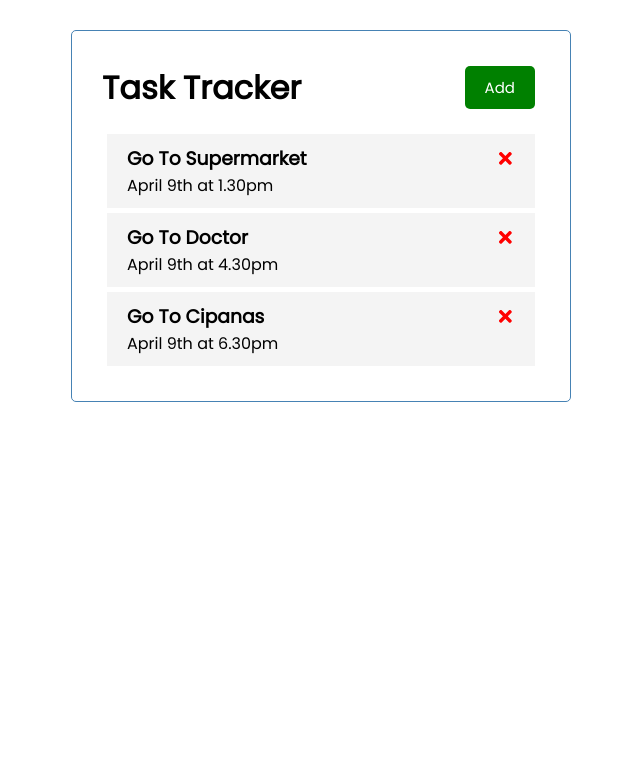
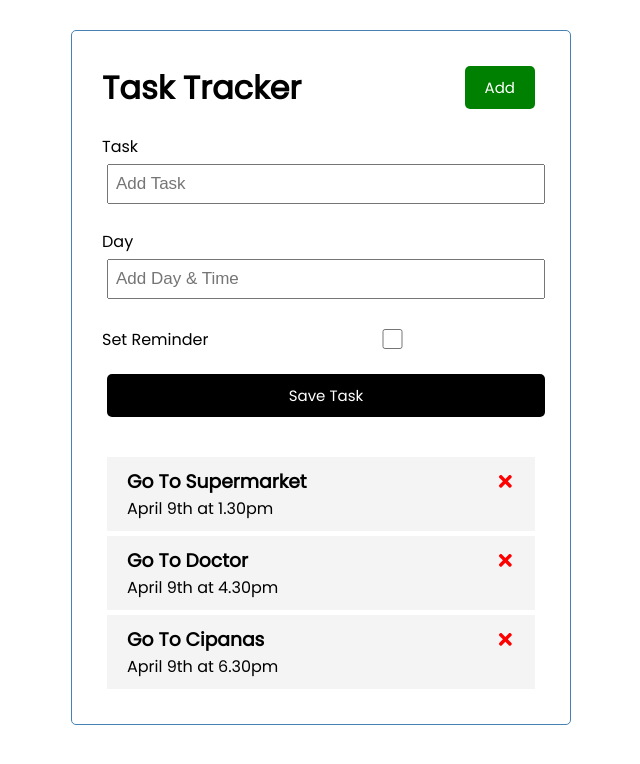
Before and after one commit to nurfaiz3003/react-task-app, a React (Create React App) app: page / in a window 1280 px wide. Shown: the top 764 px of the page, without its empty margins (319-959 px from the left). Built offline with nearby package versions, Linux system fonts and the light colour scheme.

Commit message:
Add Form

```diff
--- a/src/App.js
+++ b/src/App.js
@@ -1,6 +1,7 @@
 import { useState } from 'react';
 import Header from './component/Header';
 import Tasks from './component/Tasks';
+import AddTask from './component/AddTask';
 
 function App() {
   const [tasks, setTasks] = useState(
@@ -39,6 +40,7 @@
   return (
     <div className="container">
       <Header />
+      <AddTask />
       {tasks.length > 0 ? (<Tasks tasks={tasks} onDelete={deleteTask} onToggle={toggleReminder} />) : ('No Tasks') }
     </div>
   );
--- /dev/null
+++ b/src/component/AddTask.js
@@ -0,0 +1,22 @@
+const AddTask = () => {
+    return (
+        <form className='add-form'>
+            <div className='form-control'>
+                <label>Task</label>
+                <input type='text' placeholder='Add Task' />
+            </div>
+            <div className='form-control'>
+                <label>Day</label>
+                <input type='text' placeholder='Add Day & Time' />
+            </div>
+            <div className='form-control form-control-check'>
+                <label>Set Reminder</label>
+                <input type='checkbox' />
+            </div>
+
+            <input type='submit' value='Save Task' className='btn btn-block' />
+        </form>
+    )
+}
+
+export default AddTask;
--- a/src/component/Task.js
+++ b/src/component/Task.js
@@ -2,7 +2,7 @@
 
 const Task = ({ task, onDelete, onToggle }) => {
     return (
-        <div  className={`task ${task.reminder ? 'reminder' : ''}`} onDoubleClick={() => onToggle(task.id)} >
+        <div  className={`task ${ task.reminder ? 'reminder' : '' }`} onDoubleClick={() => onToggle(task.id)} >
             <h3>
                 {task.text}
                 <FaTimes style={{ color:'red', cursor:'pointer'}} onClick={() => onDelete(task.id)} />
```
